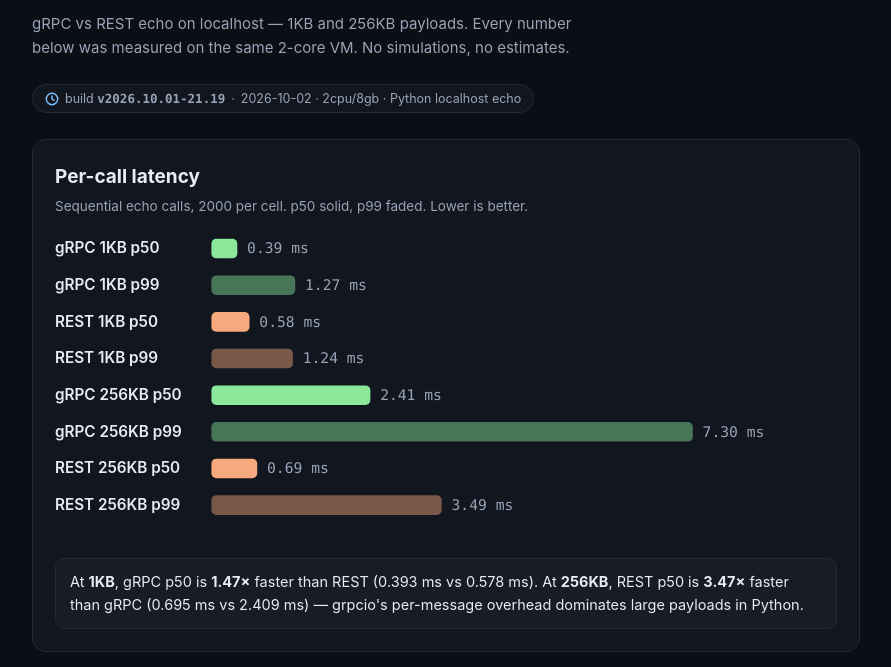
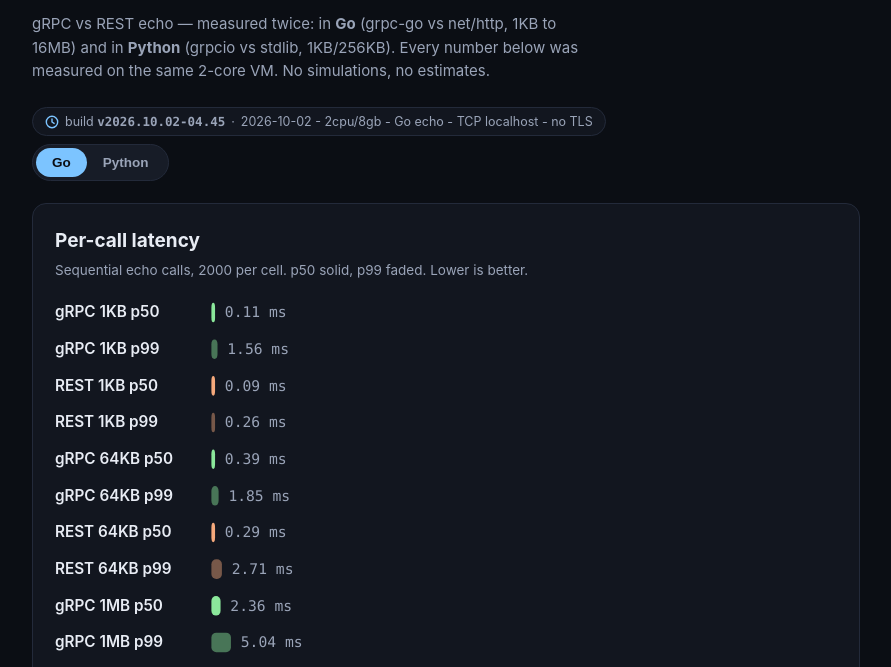
Before and after one commit to absolukie/bench-lab-rpc, a plain HTML site: page index.html in a window 1280 px wide. Shown: the part 100-767 px from the top of the page, without its empty margins (194-1085 px from the left). Drawn offline with Linux system fonts and the light colour scheme.

Commit message:
Initial commit

```diff
--- a/index.html
+++ b/index.html
@@ -4,7 +4,7 @@
 <meta charset="utf-8">
 <meta name="viewport" content="width=device-width, initial-scale=1, viewport-fit=cover">
 <title>Bench Lab RPC — gRPC vs REST, measured live</title>
-<meta name="description" content="Real measured benchmarks: gRPC vs REST echo on localhost, 1KB and 256KB payloads. Every number measured on the same VM.">
+<meta name="description" content="Real measured benchmarks: gRPC vs REST echo in Go and Python, payloads from 1KB to 16MB. Every number measured on the same VM.">
 <style>
   :root{
     --bg:#0b0e14; --panel:#12161f; --panel2:#171c27; --text:#e8ecf4; --muted:#9aa4b8;
@@ -43,6 +43,11 @@
   .verdict{background:var(--panel2);border:1px solid var(--line);border-radius:10px;padding:12px 14px;font-size:14.5px;margin-top:12px}
   footer{color:var(--muted);font-size:12.5px;text-align:center;padding:24px 0}
   .err{background:#3a1d1d;border:1px solid #7c2d2d;color:#f5c6c6;border-radius:12px;padding:16px;margin:18px 0}
+  .toggle{display:inline-flex;background:var(--panel2);border:1px solid var(--line);
+    border-radius:999px;padding:3px;margin:0 0 4px}
+  .toggle button{border:0;background:transparent;color:var(--muted);font-size:13.5px;
+    padding:7px 16px;border-radius:999px;cursor:pointer;font-weight:600}
+  .toggle button[aria-pressed="true"]{background:var(--accent);color:#0b0e14}
   @media (min-width:640px){ h1{font-size:36px} section{padding:22px 22px} }
 </style>
 </head>
@@ -51,17 +56,22 @@
   <header>
     <div class="kicker">Measured on real hardware</div>
     <h1>Bench Lab RPC <span class="live">LIVE DATA</span></h1>
-    <p class="sub">gRPC vs REST echo on localhost — 1KB and 256KB payloads.
+    <p class="sub">gRPC vs REST echo — measured twice: in <b>Go</b> (grpc-go vs net/http, 1KB to 16MB) and in <b>Python</b> (grpcio vs stdlib, 1KB/256KB).
       Every number below was measured on the same 2-core VM. No simulations, no estimates.</p>
     <div class="badge">
       <svg viewBox="0 0 16 16" fill="none" aria-hidden="true"><circle cx="8" cy="8" r="6.5" stroke="#7cc4ff" stroke-width="1.6"/><path d="M8 4.5V8l2.4 1.6" stroke="#7cc4ff" stroke-width="1.6" stroke-linecap="round"/></svg>
-      <span>build <strong id="buildVersion" class="mono">v2026.10.01-21.19</strong></span>
+      <span>build <strong id="buildVersion" class="mono">v2026.10.02-04.45</strong></span>
       <span aria-hidden="true">·</span><span id="metaLine">loading…</span>
     </div>
   </header>
 
   <div id="loadError"></div>
   <div id="content" hidden>
+    <div class="toggle" role="group" aria-label="Implementation">
+      <button id="btnGo" aria-pressed="true">Go</button>
+      <button id="btnPy" aria-pressed="false">Python</button>
+    </div>
+    <p class="desc" id="implDesc"></p>
     <section>
       <h2>Per-call latency</h2>
       <p class="desc">Sequential echo calls, 2000 per cell. p50 solid, p99 faded. Lower is better.</p>
@@ -93,7 +103,11 @@
 document.getElementById("footVersion").textContent = BUILD_VERSION;
 const RPC_COLORS = {grpc:"#8be89b", rest:"#f5a97c"};
 const NAMES = {grpc:"gRPC", rest:"REST"};
-let DATA = null;
+const IMPLS = {
+  go:     {key:"go",  label:"Go",     meta:"Go echo - TCP localhost - no TLS"},
+  python: {key:"rpc", label:"Python", meta:"Python echo - localhost - no TLS"}
+};
+let DATA = null, IMPL = "go";
 
 function grouped(el, title, series, fmt){
   const W=640,rowH=30,top=8,labelW=128,valW=110,padR=8,plotW=W-labelW-valW-padR;
@@ -109,6 +123,64 @@
   el.innerHTML = s + "</svg>";
 }
 
+function verdicts(key, d){
+  if(key === "go"){
+    const g1=d.grpc["1KB"], r1=d.rest["1KB"], g3=d.grpc["1MB"], r3=d.rest["1MB"],
+          g16=d.grpc["16MB"], r16=d.rest["16MB"], g64=d.grpc["64KB"], r64=d.rest["64KB"];
+    return {
+      lat: `In Go, <b>gRPC wins p50 latency at every payload size</b> - 1KB: ${g1.latency_p50_ms.toFixed(3)} ms vs ${r1.latency_p50_ms.toFixed(3)} ms; ` +
+           `64KB: ${g64.latency_p50_ms.toFixed(3)} ms vs ${r64.latency_p50_ms.toFixed(3)} ms; ` +
+           `1MB: ${g3.latency_p50_ms.toFixed(2)} ms vs ${r3.latency_p50_ms.toFixed(2)} ms; ` +
+           `16MB: ${g16.latency_p50_ms.toFixed(1)} ms vs ${r16.latency_p50_ms.toFixed(1)} ms. ` +
+           `The Python result (REST winning at 256KB) was grpcio overhead, not the protocol.`,
+      tput: `Throughput is split: <b>REST wins at 1KB</b> (${r1.throughput_rps.toFixed(0)} vs ${g1.throughput_rps.toFixed(0)} req/s) and <b>16MB</b> ` +
+            `(${r16.throughput_rps.toFixed(0)} vs ${g16.throughput_rps.toFixed(0)} req/s); <b>gRPC wins at 64KB and 1MB</b> ` +
+            `(${g64.throughput_rps.toFixed(0)} vs ${r64.throughput_rps.toFixed(0)}, ${g3.throughput_rps.toFixed(0)} vs ${r3.throughput_rps.toFixed(0)} req/s). ` +
+            `Operational note: grpc-go <b>hard-caps messages at 4MB by default</b> - the 16MB gRPC run needed ` +
+            `<span class="mono">MaxRecvMsgSize</span> raised to 32MB. REST handled 16MB with zero config changes.`
+    };
+  }
+  const g1=d.grpc["1KB"], r1=d.rest["1KB"], g2=d.grpc["256KB"], r2=d.rest["256KB"];
+  return {
+    lat: `At <b>1KB</b>, gRPC p50 is <b>${(r1.latency_p50_ms/g1.latency_p50_ms).toFixed(2)}x</b> faster than REST ` +
+         `(${g1.latency_p50_ms.toFixed(3)} ms vs ${r1.latency_p50_ms.toFixed(3)} ms). At <b>256KB</b>, REST p50 is ` +
+         `<b>${(g2.latency_p50_ms/r2.latency_p50_ms).toFixed(2)}x</b> faster than gRPC ` +
+         `(${r2.latency_p50_ms.toFixed(3)} ms vs ${g2.latency_p50_ms.toFixed(3)} ms) - grpcio's per-message overhead dominates large payloads in Python.`,
+    tput: `Throughput tells the same story: gRPC wins at 1KB (<b>${g1.throughput_rps.toFixed(0)}</b> vs <b>${r1.throughput_rps.toFixed(0)}</b> req/s), ` +
+          `REST wins at 256KB (<b>${r2.throughput_rps.toFixed(0)}</b> vs <b>${g2.throughput_rps.toFixed(0)}</b> req/s).`
+  };
+}
+
+function renderImpl(){
+  const d = DATA[IMPLS[IMPL].key];
+  const lat = [], tput = [];
+  d.payloads.forEach(p=>{
+    ["grpc","rest"].forEach(proto=>{
+      lat.push({label:`${NAMES[proto]} ${p} p50`, value:d[proto][p].latency_p50_ms, color:RPC_COLORS[proto]});
+      lat.push({label:`${NAMES[proto]} ${p} p99`, value:d[proto][p].latency_p99_ms, color:RPC_COLORS[proto], dash:true});
+      tput.push({label:`${NAMES[proto]} ${p}`, value:d[proto][p].throughput_rps, color:RPC_COLORS[proto]});
+    });
+  });
+  grouped(document.getElementById("latChart"), "latency", lat, v=>v.toFixed(2)+" ms");
+  grouped(document.getElementById("tputChart"), "throughput", tput, v=>v.toFixed(0)+" req/s");
+  const v = verdicts(IMPL, d);
+  document.getElementById("latVerdict").innerHTML = v.lat;
+  document.getElementById("tputVerdict").innerHTML = v.tput;
+  const m = DATA.meta;
+  document.getElementById("metaLine").textContent = `${m.date} - ${m.vm} - ${IMPLS[IMPL].meta}`;
+  document.getElementById("methodList").innerHTML = `<li>${d.notes}</li>` +
+    (m.notes||[]).map(n=>`<li>${n}</li>`).join("");
+  document.getElementById("versionList").innerHTML =
+    Object.entries(m.versions||{}).map(([k,vv])=>`<dt>${k}</dt><dd>${vv}</dd>`).join("");
+}
+
+function setImpl(next){
+  IMPL = next;
+  document.getElementById("btnGo").setAttribute("aria-pressed", String(next==="go"));
+  document.getElementById("btnPy").setAttribute("aria-pressed", String(next==="python"));
+  renderImpl();
+}
+
 async function init(){
   try{
     const r = await fetch("results.json", {cache:"no-store"});
@@ -121,34 +193,9 @@
     return;
   }
   document.getElementById("content").hidden = false;
-  const rpc = DATA.rpc;
-  const lat = [], tput = [];
-  rpc.payloads.forEach(p=>{
-    ["grpc","rest"].forEach(proto=>{
-      lat.push({label:`${NAMES[proto]} ${p} p50`, value:rpc[proto][p].latency_p50_ms, color:RPC_COLORS[proto]});
-      lat.push({label:`${NAMES[proto]} ${p} p99`, value:rpc[proto][p].latency_p99_ms, color:RPC_COLORS[proto], dash:true});
-      tput.push({label:`${NAMES[proto]} ${p}`, value:rpc[proto][p].throughput_rps, color:RPC_COLORS[proto]});
-    });
-  });
-  grouped(document.getElementById("latChart"), "latency", lat, v=>v.toFixed(2)+" ms");
-  grouped(document.getElementById("tputChart"), "throughput", tput, v=>v.toFixed(0)+" req/s");
-
-  const g1 = rpc.grpc["1KB"], r1 = rpc.rest["1KB"], g2 = rpc.grpc["256KB"], r2 = rpc.rest["256KB"];
-  document.getElementById("latVerdict").innerHTML =
-    `At <b>1KB</b>, gRPC p50 is <b>${(r1.latency_p50_ms/g1.latency_p50_ms).toFixed(2)}×</b> faster than REST ` +
-    `(${g1.latency_p50_ms.toFixed(3)} ms vs ${r1.latency_p50_ms.toFixed(3)} ms). At <b>256KB</b>, REST p50 is ` +
-    `<b>${(g2.latency_p50_ms/r2.latency_p50_ms).toFixed(2)}×</b> faster than gRPC ` +
-    `(${r2.latency_p50_ms.toFixed(3)} ms vs ${g2.latency_p50_ms.toFixed(3)} ms) — grpcio's per-message overhead dominates large payloads in Python.`;
-  document.getElementById("tputVerdict").innerHTML =
-    `Throughput tells the same story: gRPC wins at 1KB (<b>${g1.throughput_rps.toFixed(0)}</b> vs <b>${r1.throughput_rps.toFixed(0)}</b> req/s), ` +
-    `REST wins at 256KB (<b>${r2.throughput_rps.toFixed(0)}</b> vs <b>${g2.throughput_rps.toFixed(0)}</b> req/s).`;
-
-  const m = DATA.meta;
-  document.getElementById("metaLine").textContent = `${m.date} · ${m.vm} · Python localhost echo`;
-  document.getElementById("methodList").innerHTML = `<li>${rpc.notes}</li>` +
-    (m.notes||[]).map(n=>`<li>${n}</li>`).join("");
-  document.getElementById("versionList").innerHTML =
-    Object.entries(m.versions||{}).map(([k,v])=>`<dt>${k}</dt><dd>${v}</dd>`).join("");
+  document.getElementById("btnGo").onclick = ()=>setImpl("go");
+  document.getElementById("btnPy").onclick = ()=>setImpl("python");
+  setImpl("go");
 }
 init();
 </script>
--- a/results.json
+++ b/results.json
@@ -6,11 +6,13 @@
     "versions": {
       "g++": "g++ (Ubuntu 13.3.0-6ubuntu2~24.04.1) 13.3.0",
       "python": "Python 3.12.3",
-      "go": "go version go1.25.1 linux/amd64",
+      "go": "go1.25.1",
       "rustc": "rustc 1.98.1 (48a229cea 2026-09-01)",
       "cargo": "cargo 1.98.1 (797e8a9bc 2026-08-05)",
       "bend": "bend 2.0.34",
-      "grpcio": "1.84.0"
+      "grpcio": "1.84.0",
+      "grpc-go": "v1.84.0",
+      "protobuf-go": "v1.36.12"
     },
     "notes": [
       "Each program prints '<bench> <lang> <ms> <checksum>'; ms = compute wall time measured inside the program.",
@@ -59,5 +61,74 @@
       }
     },
     "notes": "Python localhost. gRPC: grpcio server (16 worker threads) over a Unix-domain socket (TCP localhost was unusable: this VM's egress proxy env vars hijack grpc's HTTP/2 client connections). REST: stdlib ThreadingHTTPServer on 127.0.0.1:8000, POST /echo. Sequential: 2000 calls, p50/p99 per-call latency. Concurrent: 8 clients x 5s, throughput req/s. Deterministic payload bytes (random.Random(1234))."
+  },
+  "go": {
+    "payloads": [
+      "1KB",
+      "64KB",
+      "1MB",
+      "16MB"
+    ],
+    "grpc": {
+      "1KB": {
+        "latency_p50_ms": 0.107,
+        "latency_p99_ms": 1.561,
+        "seq_n": 2000,
+        "throughput_rps": 18582.0,
+        "conc_total": 92910
+      },
+      "64KB": {
+        "latency_p50_ms": 0.385,
+        "latency_p99_ms": 1.853,
+        "seq_n": 2000,
+        "throughput_rps": 4328.0,
+        "conc_total": 21640
+      },
+      "1MB": {
+        "latency_p50_ms": 2.36,
+        "latency_p99_ms": 5.036,
+        "seq_n": 500,
+        "throughput_rps": 493.2,
+        "conc_total": 2466
+      },
+      "16MB": {
+        "latency_p50_ms": 29.183,
+        "latency_p99_ms": 104.21,
+        "seq_n": 100,
+        "throughput_rps": 10.8,
+        "conc_total": 54
+      }
+    },
+    "rest": {
+      "1KB": {
+        "latency_p50_ms": 0.087,
+        "latency_p99_ms": 0.261,
+        "seq_n": 2000,
+        "throughput_rps": 22825.4,
+        "conc_total": 114127
+      },
+      "64KB": {
+        "latency_p50_ms": 0.295,
+        "latency_p99_ms": 2.708,
+        "seq_n": 2000,
+        "throughput_rps": 2605.6,
+        "conc_total": 13028
+      },
+      "1MB": {
+        "latency_p50_ms": 6.045,
+        "latency_p99_ms": 16.358,
+        "seq_n": 500,
+        "throughput_rps": 213.6,
+        "conc_total": 1068
+      },
+      "16MB": {
+        "latency_p50_ms": 54.46,
+        "latency_p99_ms": 123.645,
+        "seq_n": 100,
+        "throughput_rps": 25.6,
+        "conc_total": 128
+      }
+    },
+    "notes": "Go echo benchmark on 2-CPU VM, localhost TCP, no TLS. gRPC: grpc-go server on 127.0.0.1:50051 via grpc.NewServer() with DEFAULT options; client: single grpc.ClientConn (grpc.NewClient + insecure credentials), reused across all calls. REST: net/http server on 127.0.0.1:8080 (default http.Server, no timeouts), POST /echo reads full body, writes it back with Content-Length; client: single http.Client with keep-alives (MaxIdleConnsPerHost=16), reused. Payload: deterministic bytes from math/rand seed 1234, verified byte-identical on every response (abort on mismatch). seq N: 2000 calls for 1KB/64KB, 500 for 1MB, 100 for 16MB. conc: 8 goroutine clients x 5s. Versions: go1.25.1, google.golang.org/grpc v1.84.0, google.golang.org/protobuf v1.36.12, protoc 31.1, protoc-gen-go v1.36.12, protoc-gen-go-grpc 1.6.2. CAVEAT: grpc-go defaults cap messages at 4MB, so 16MB echo FAILED with defaults (ResourceExhausted: received message larger than max 16777221 vs 4194304). The grpc 16MB figures are a bonus run on 127.0.0.1:50052 with ONLY MaxRecvMsgSize/MaxSendMsgSize raised to 32MB on both server and client call options; all other settings identical. REST handled 16MB with defaults."
   }
 }
```
